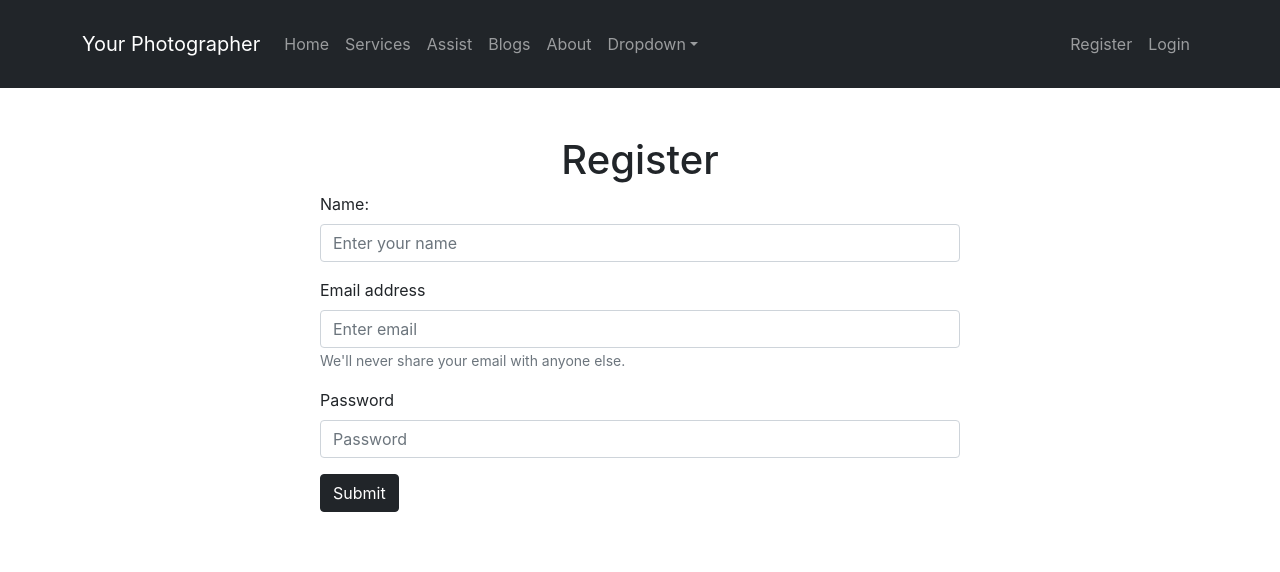
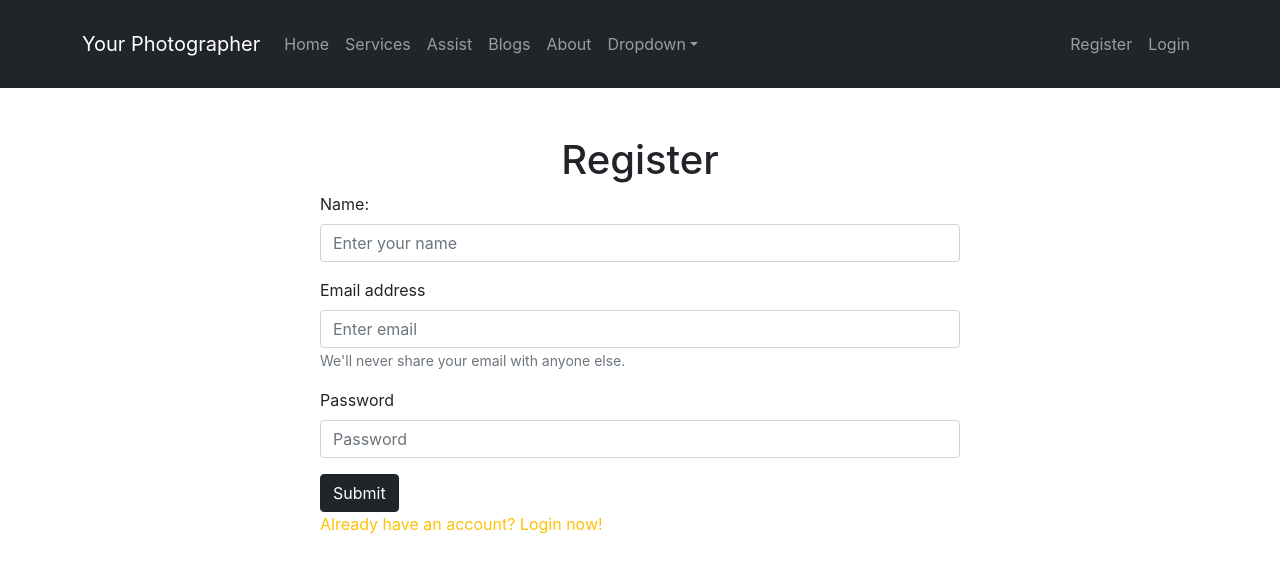
Before and after one commit to osamabinsayeed/photographer, a React (Create React App) app: page /register in a window 1280 px wide. Shown: the top 572 px of the page. Built offline with nearby package versions, Linux system fonts and the light colour scheme; no server answers.

Commit message:
about page deone

```diff
--- a/src/components/About/About.js
+++ b/src/components/About/About.js
@@ -3,7 +3,10 @@ import React from 'react';
 const About = () => {
     return (
         <div>
-            <h2 className='text-danger'>this is about</h2>
+
+            <p>
+                Hi, this is Osama Bin Sayeed. I am in a mission to be a pro web developer. I want to learn more about this field and hope to learn about mobile application in future. I want to make my own project that will influence a large communities all around the world. I am ready to give my biggest effort for this.
+            </p>
 
         </div>
     );
--- a/src/components/Header/Header.js
+++ b/src/components/Header/Header.js
@@ -36,7 +36,8 @@ const Header = () => {
                             </Nav.Link>
                             {
                                 user ?
-                                    <Nav.Link onClick={() => handleSignOut()}>
+                                    <Nav.Link
+                                        onClick={() => handleSignOut()}>
                                         Logout
                                     </Nav.Link>
                                     :
--- /dev/null
+++ b/src/components/Register/Login.css
@@ -0,0 +1,3 @@
+.reg-now {
+    text-decoration: none;
+}
--- a/src/components/Register/Login.js
+++ b/src/components/Register/Login.js
@@ -6,15 +6,15 @@ import { ToastContainer, toast } from 'react-toastify';
 
 import 'react-toastify/dist/ReactToastify.css';
 import GoogleLogin from './GoogleLogin/GoogleLogin';
+import { Link } from 'react-router-dom';
+import './Login.css'
 
 const Login = () => {
     const [email, setEmail] = useState('');
     const [password, setPassword] = useState('');
     const [
         signInWithEmailAndPassword,
-        user,
-        loading,
-        error,
+        error
     ] = useSignInWithEmailAndPassword(auth);
     const customId = "custom-id-yes";
     if (error) {
@@ -45,6 +45,10 @@ const Login = () => {
 
                 <ToastContainer></ToastContainer>
                 <GoogleLogin></GoogleLogin>
+
+                {<Link to='/register' className='reg-now'>
+                    <p className='text-warning'>Didn't register yet? register now! </p>
+                </Link>}
             </Form>
 
         </div>
--- a/src/components/Register/Register.js
+++ b/src/components/Register/Register.js
@@ -5,7 +5,7 @@ import { auth } from '../../firebase.init';
 import { ToastContainer, toast } from 'react-toastify';
 
 import 'react-toastify/dist/ReactToastify.css';
-import { useLocation, useNavigate } from 'react-router-dom';
+import { Link, useLocation, useNavigate } from 'react-router-dom';
 
 const Register = () => {
     const [email, setEmail] = useState('');
@@ -58,6 +58,9 @@ const Register = () => {
                     Submit
                 </Button>
                 {/* {error && <p>{error?.message}</p>} */}
+                {<Link to='/login' className='reg-now'>
+                    <p className='text-warning'>Already have an account? Login now!</p>
+                </Link>}
 
             </Form>
             <ToastContainer></ToastContainer>
```
